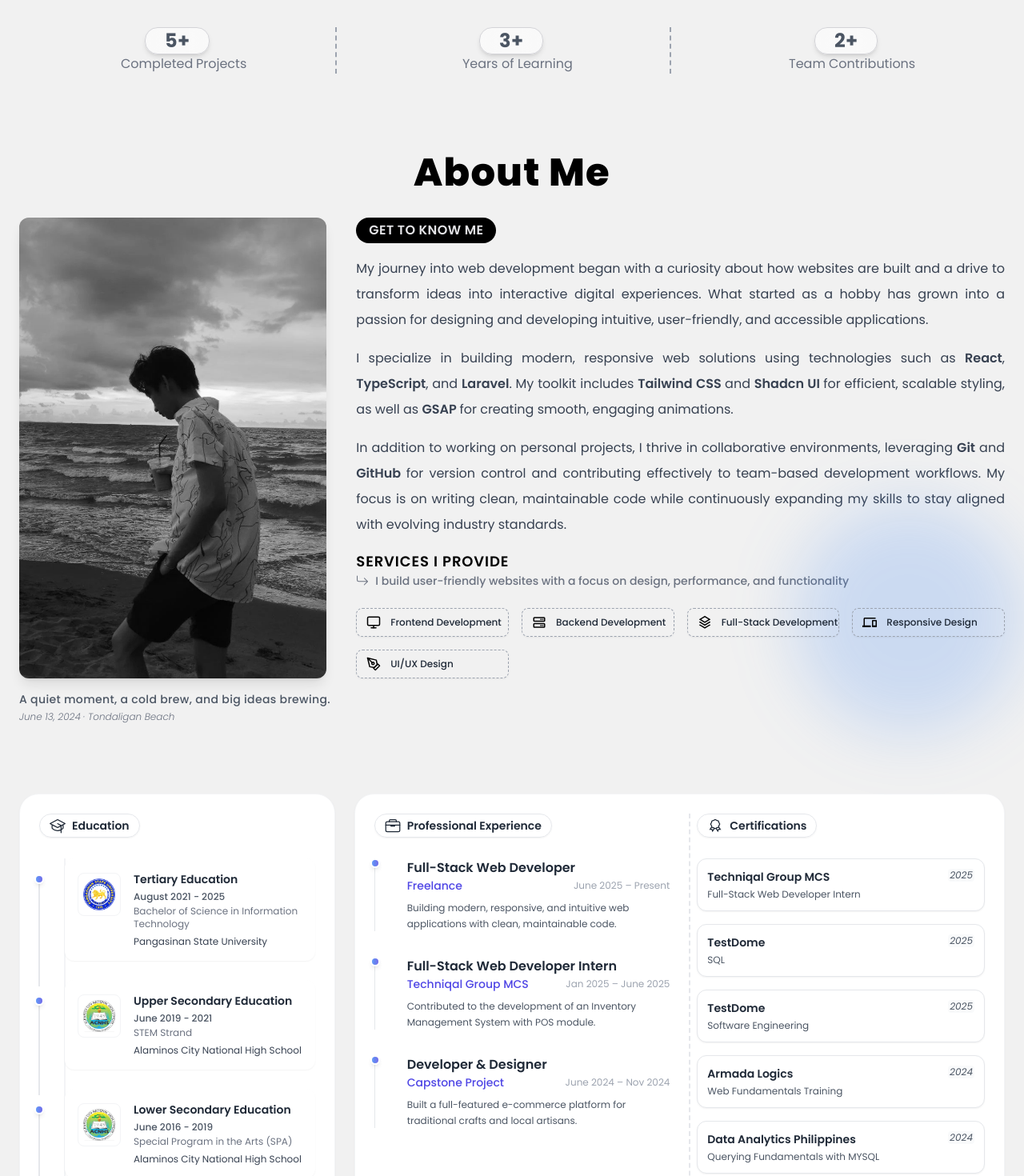
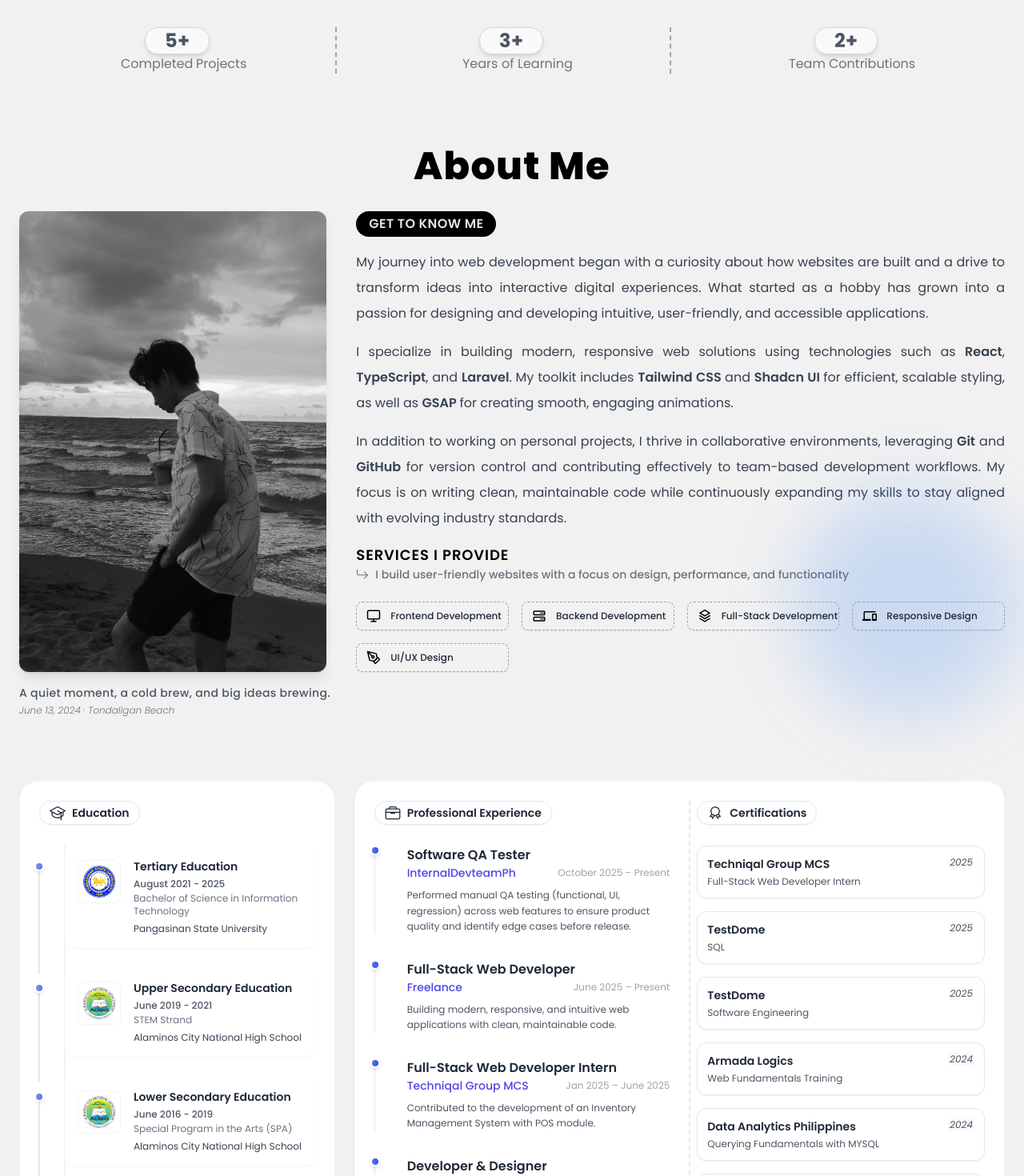
Before and after one commit to Carl-Gabrielle/ReactPortfolio, a React (Vite) app: page / in a window 1280 px wide. Shown: the part 620-2090 px from the top of the page at 80% size. Built offline with nearby package versions, Linux system fonts and the light colour scheme.

Commit message:
feat: updated cv and experience

```diff
--- a/src/components/About.jsx
+++ b/src/components/About.jsx
@@ -51,13 +51,12 @@ export default function About() {
         <section
             ref={sectionRef}
             id="about"
-            className="w-full h-full dark:bg-dark py-10 md:py-11 px-6 max-w-7xl mx-auto scroll-mt-20 transition-all duration-300 ease-in-out relative"
+            className="w-full h-full dark:bg-dark py-10  md:py-9 px-6  max-w-full  mx-auto scroll-mt-20 transition-all duration-300 ease-in-out relative"
         >
             <div className="absolute bottom-8 right-0 w-72 h-72 rounded-full bg-blue-500/20 blur-2xl "></div>
             <SectionHeader text="About Me" />
             <div className="grid grid-cols-1 lg:grid-cols-3 items-start gap-8 mt-8">
                 <div className="flex flex-col items-center lg:items-start space-y-4 w-full">
-
                     <img
                         id="aboutImage"
                         src={aboutImage}
--- a/src/components/Profile.jsx
+++ b/src/components/Profile.jsx
@@ -54,7 +54,7 @@ const CertificationCard = ({ title, date, organization }) => (
 const ExperienceCard = ({ role, company, date, description }) => (
     <div className="relative pl-6 border-l border-gray-200 experience-card">
         <div className="mb-8 ml-4">
-            <div className="absolute left-0 top-0 h-3 w-3 animate-pulse rounded-full bg-gradient-to-r from-blue-500 to-indigo-600 border-2 border-white shadow-md transform -translate-x-1/2 z-10"></div>
+            <div className="absolute left-0 top-0 h-3 w-3  rounded-full bg-gradient-to-r from-blue-500 to-indigo-600 border-2 border-white shadow-md transform -translate-x-1/2 z-10"></div>
             <h3 className="text-md font-semibold text-gray-800 dark:text-slate-100">{role}</h3>
             <div className="text-xs text-gray-500 flex justify-between items-center flex-wrap">
                 <span className="text-sm font-medium text-indigo-600">{company}</span>
@@ -133,6 +133,13 @@ export default function Profile() {
                             />
                             <div className="mt-6">
                                 <ExperienceCard
+                                    role="Software QA Tester"
+                                    company="InternalDevteamPh"
+                                    date="October 2025 – Present"
+                                    description="Performed manual QA testing (functional, UI, regression) across web features
+                                    to ensure product quality and identify edge cases before release."
+                                />
+                                <ExperienceCard
                                     role="Full-Stack Web Developer"
                                     company="Freelance"
                                     date="June 2025 – Present"
```
Also changed, not shown: 2 other files (tests, documents, lock files or other folders).
